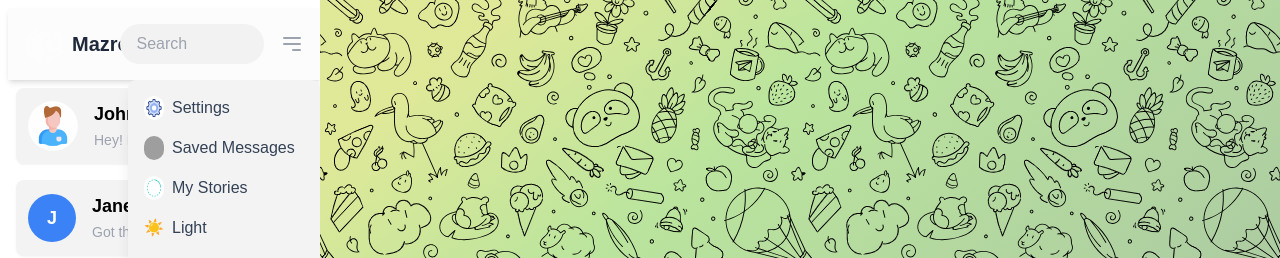
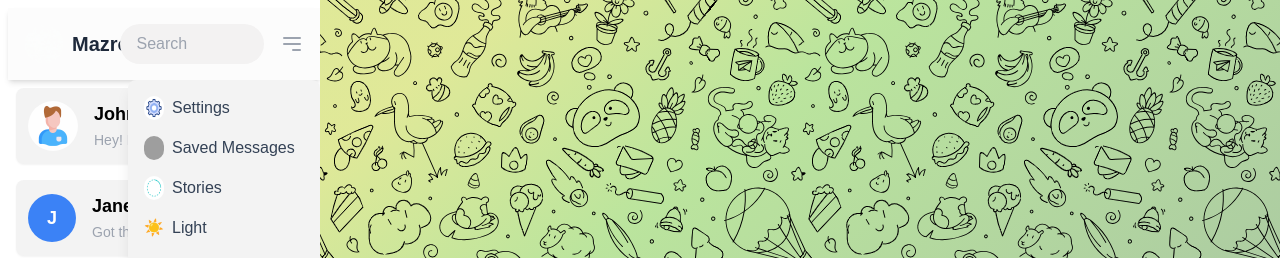
Before and after one commit to Mazrof/front, a Next.js app: page / in a window 1280 px wide. Both pictures are taken after a click on the button 292 px from the left and 44 px from the top of the page. Shown: the top 258 px of the page. Built offline with nearby package versions, Linux system fonts and the light colour scheme; data requests are answered from the project's data file; grey boxes are pictures that could not be loaded.

Commit message:
do nothing just change name of stories in list

```diff
--- a/app/stories/view/page.tsx
+++ b/app/stories/view/page.tsx
@@ -15,10 +15,7 @@ export default function ViewStories() {
 
         const now = Date.now();
         const validStories = storedStories.filter((story) => {
-      if (
-        typeof story.createdAt !== "number" ||
-        story.createdAt.toString().length !== 13
-      ) {
+            if (typeof story.createdAt !== "number" || story.createdAt.toString().length !== 13) {
                 console.warn("Invalid createdAt format, skipping story:", story);
                 return false;
             }
@@ -31,9 +28,7 @@ export default function ViewStories() {
         // Set up an interval to remove expired stories every minute
         const interval = setInterval(() => {
             setStories((prevStories) =>
-        prevStories.filter(
-          (story) => Date.now() - story.createdAt < 5 * 60 * 1000
-        )
+                prevStories.filter((story) => Date.now() - story.createdAt < 5 * 60 * 1000)
             );
         }, 60000);
 
@@ -59,9 +54,7 @@ export default function ViewStories() {
     };
 
     const handlePrev = () => {
-    setCurrentStoryIndex((prevIndex) =>
-      prevIndex === 0 ? 0 : prevIndex - 1
-    );
+        setCurrentStoryIndex((prevIndex) => (prevIndex === 0 ? 0 : prevIndex - 1));
     };
 
     // Show a message if there are no valid stories to display
@@ -73,26 +66,24 @@ export default function ViewStories() {
 
     return (
         <div style={{ backgroundColor: currentStory.color }}>
-      <div className="h-screen w-screen flex items-center justify-center">
+            <div className="flex h-screen w-screen items-center justify-center">
                 <button
                     onClick={handlePrev}
-          className="absolute left-4 top-1/2 transform -translate-y-1/2 bg-gray-800 p-2 text-white rounded"
+                    className="absolute left-4 top-1/2 -translate-y-1/2 transform rounded bg-gray-800 p-2 text-white"
                 >
                     &#9664;
                 </button>
-        <div className="text-white text-center text-2xl">
-          {currentStory.text}
-        </div>
+                <div className="text-center text-2xl text-white">{currentStory.text}</div>
                 <button
                     onClick={handleNext}
-          className="absolute right-4 top-1/2 transform -translate-y-1/2 bg-gray-800 p-2 text-white rounded"
+                    className="absolute right-4 top-1/2 -translate-y-1/2 transform rounded bg-gray-800 p-2 text-white"
                 >
                     &#9654;
                 </button>
             </div>
             <button
                 onClick={() => router.push("/stories")}
-        className="mb-4 ml-4 p-4 bg-red-600 text-white rounded-lg"
+                className="mb-4 ml-4 rounded-lg bg-red-600 p-4 text-white"
             >
                 Go to Stories
             </button>
--- a/components/SideBar/ChatsSearchBar.tsx
+++ b/components/SideBar/ChatsSearchBar.tsx
@@ -123,7 +123,7 @@ export default function ChatsSearchBar({
                                     height={20}
                                     className="rounded-full"
                                 />
-                                My Stories
+                                Stories
                             </li>
                             <li
                                 onClick={toggleMode}
```
Lines whose indentation alone changed are shown as unchanged.
